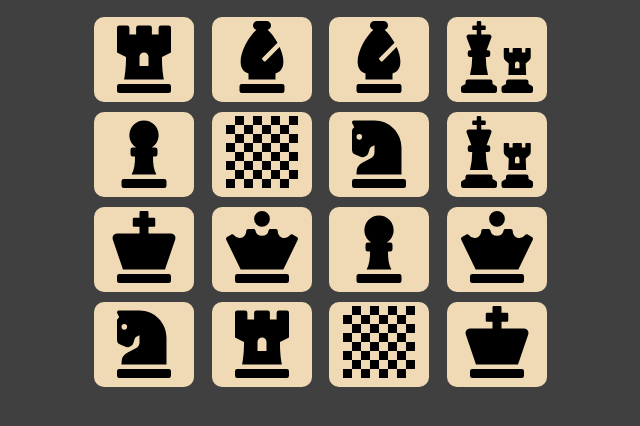
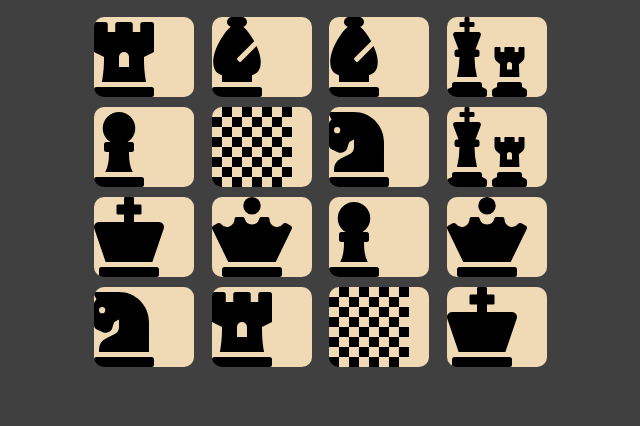
Before and after one commit to wz7475/js_memory, a plain HTML site: page index.html in a window 1280 px wide. Shown: the part 70-496 px from the top of the page, without its empty margins (316-956 px from the left). Drawn offline with Linux system fonts and the light colour scheme.

Commit message:
tring to set imgs as background imgs

```diff
--- a/script.js
+++ b/script.js
@@ -58,7 +58,8 @@ const generade_cards = () =>{
         img.src = `img/${translator[tab[i]]}`;
         card.id = i;
         card.className = "card";
-        card.appendChild(img);
+        card.style.cssText = `background-image: url(img/${translator[tab[i]]});`;
+        //card.appendChild(img);
         main.appendChild(card);
     }
 }
--- a/styles/main.scss
+++ b/styles/main.scss
@@ -33,11 +33,9 @@ main{
         max-width: $dimention;
         background-color: $yellow;
         border-radius: .5rem;
-        img{
-            width: 100%;
-            padding: 4px;
-            height: 80px;
-        }
+        height: 80px;
+        background-repeat: no-repeat;
+
     }
 
     .hidden{
```
Also changed, not shown: styles/main.css, 1 other file.
